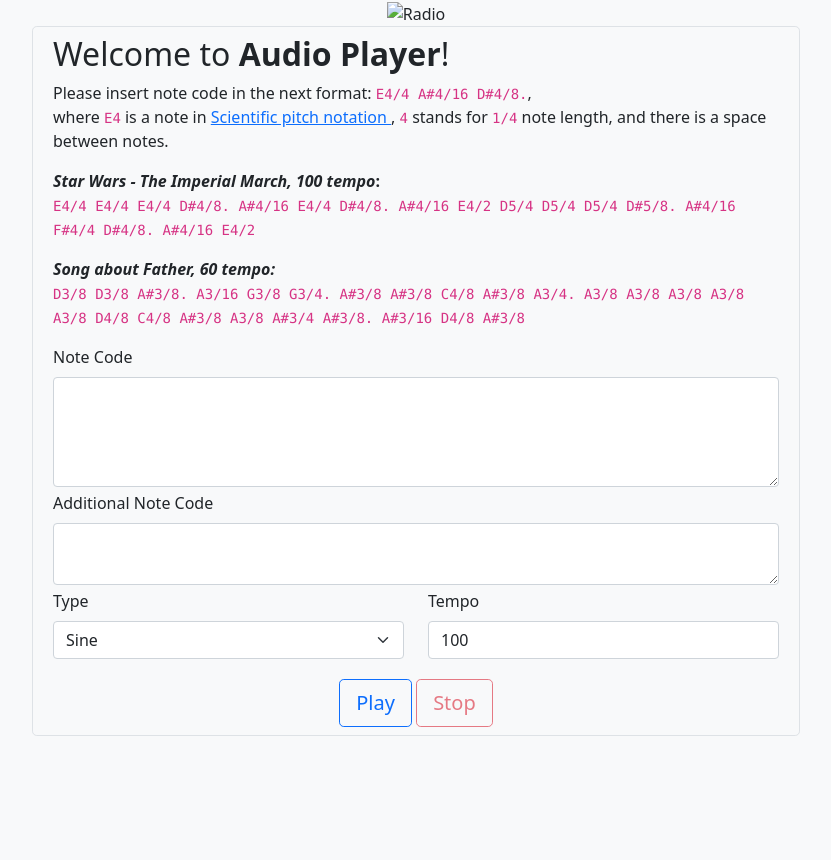
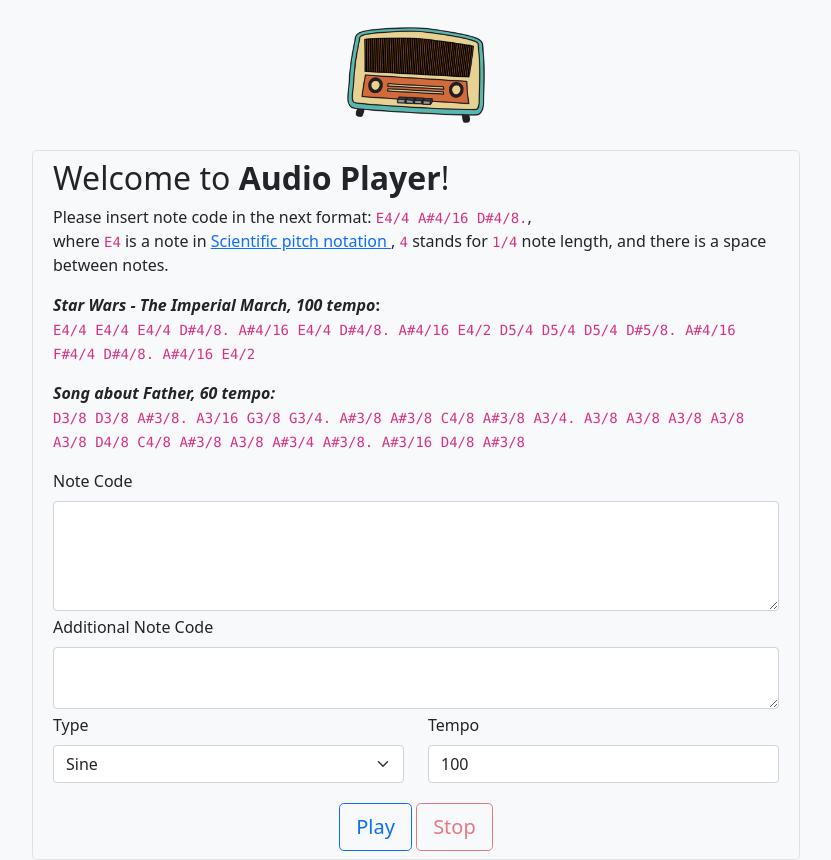
Before and after one commit to braindrain9/web-audio-API-player, a website: page index.html in a window 1280 px wide. Shown: the whole page, without its empty margins (224-1055 px from the left). Before the commit the page ends 800 px from the top, so only its background shows below. Drawn offline with nearby package versions, Linux system fonts and the light colour scheme; the site is published under a folder, as on GitHub Pages, so addresses that start at the root find nothing.

Commit message:
update favicon; image path

```diff
--- a/index.html
+++ b/index.html
@@ -17,7 +17,7 @@
     <body class="container h-100 w-100 bg-light">
         <div class="mx-auto col-lg-8">
             <div class="text-center">
-                <img src="/radio.png" class="img-fluid" alt="Radio" width="150px">
+                <img src="radio.png" class="img-fluid" alt="Radio" width="150px">
             </div>
 
             <form>
```
Also changed, not shown: favicon.ico.
